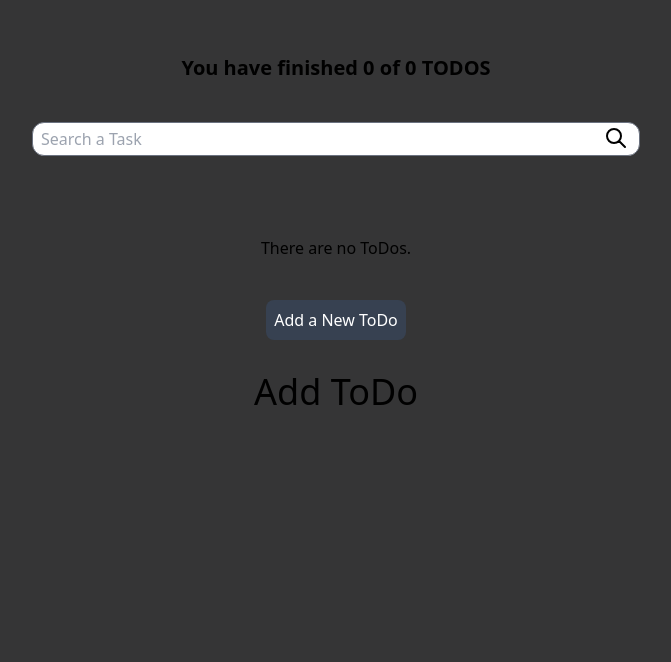
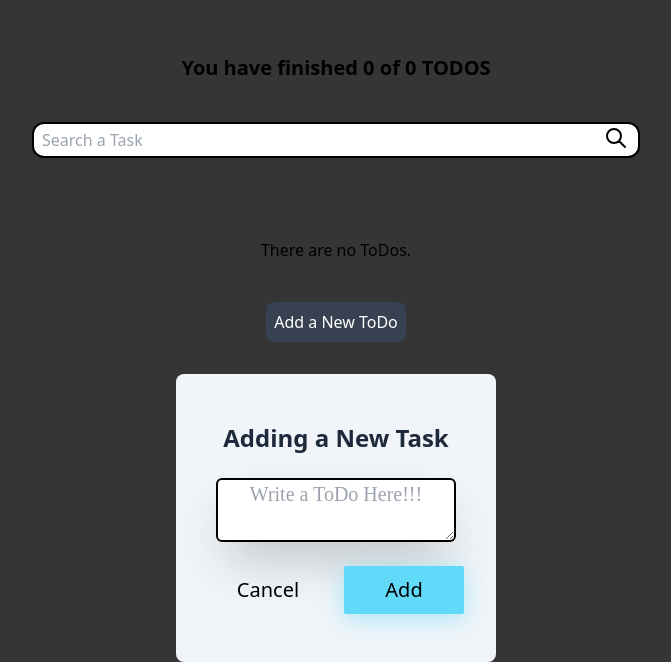
Before and after one commit to Ernestoc14/Curso-React-Platzi, a React (Vite) app in the folder TODO_React_App/: page / in a window 1280 px wide. Shown: the part 138-800 px from the top of the page, without its empty margins (304-975 px from the left). Built offline with nearby package versions, Linux system fonts and the light colour scheme.

Commit message:
Adding ToDoForm and Styling it

```diff
--- a/TODO_React_App/src/App/index.jsx
+++ b/TODO_React_App/src/App/index.jsx
@@ -10,6 +10,7 @@ import '../App/App.css';
 import { ToDoContext } from '../ToDoContext/ToDoContext.jsx';
 import React from 'react';
 import Modal from '../ToDoModal.jsx';
+import ToDoForm from '../components/ToDoForm.jsx';
 // const todos = [
 //   { text: 'Homeworks', done: false },
 //   { text: 'Go for a walk', done: true },
@@ -59,7 +60,7 @@ function App() {
       />
       {openModal && (
         <Modal>
-          Add ToDo
+          <ToDoForm/>
         </Modal>
       )}
     </>
--- /dev/null
+++ b/TODO_React_App/src/components/ToDoForm.css
@@ -0,0 +1,29 @@
+textarea::placeholder{
+    color: #A5A5A5;
+    font-family: 'Montserrat';
+    font-weight: 400;
+}
+
+textarea:focus{
+    outline: #61DAFA;
+    border: #61DAFA solid 2px ;
+}
+
+.ToDoForm-button {
+    cursor: pointer;
+    display: inline-block;
+    font-size: 20px;
+    font-weight: 400;
+    width: 120px;
+    height: 48px;
+    border-radius: 2px;
+    border: none;
+}
+.ToDoForm-button--cancel{
+    background: transparent;
+}
+
+.ToDoForm-button--add{
+    background: #61DAFA;
+    box-shadow: 0px 5px 25px rgba(97, 218, 250, 0.5);
+}
--- /dev/null
+++ b/TODO_React_App/src/components/ToDoForm.jsx
@@ -0,0 +1,16 @@
+import './ToDoForm.css'
+
+function ToDoForm() {
+    return (
+        <form className='flex flex-col justify-center items-center px-8 py-10 h-72 rounded-lg w-11/12 max-w-xs bg-slate-100'>
+            <label className=' text-center font-bold text-2xl text-slate-800 mb-6'>Adding a New Task</label>
+            <textarea className=' h-16 w-60 border-solid border-2 border-black rounded-md shadow-2xl text-xl text-center' placeholder="Write a ToDo Here!!!"></textarea>
+            <div className="flex mt-6 justify-between items-center w-full">
+                <button className='ToDoForm-button ToDoForm-button--cancel'>Cancel</button>
+                <button className='ToDoForm-button ToDoForm-button--add'>Add</button>
+            </div>
+        </form>
+    )
+}
+
+export default ToDoForm
--- a/TODO_React_App/src/components/ToDoSearch.jsx
+++ b/TODO_React_App/src/components/ToDoSearch.jsx
@@ -12,7 +12,7 @@ function ToDoSearch(){
         <div className='flex justify-center relative'>
             <input
                 placeholder="Search a Task"
-                className="border-solid border 2 rounded-xl border-gray-500 w-1/2 pl-2 pt-1 pb-1 mb-20"
+                className="border-solid border-2 rounded-xl border-black w-1/2 pl-2 pt-1 pb-1 mb-20"
                 value={searchValue}
                 onChange={(event) => {
                     setSearchValue(event.target.value)
```
